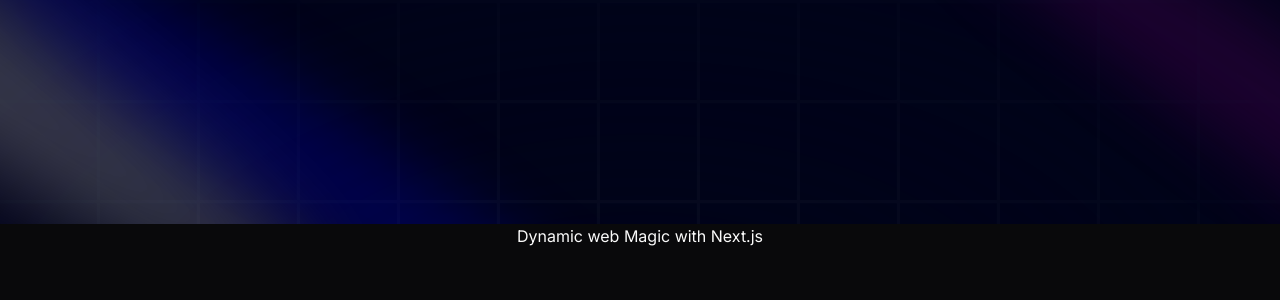
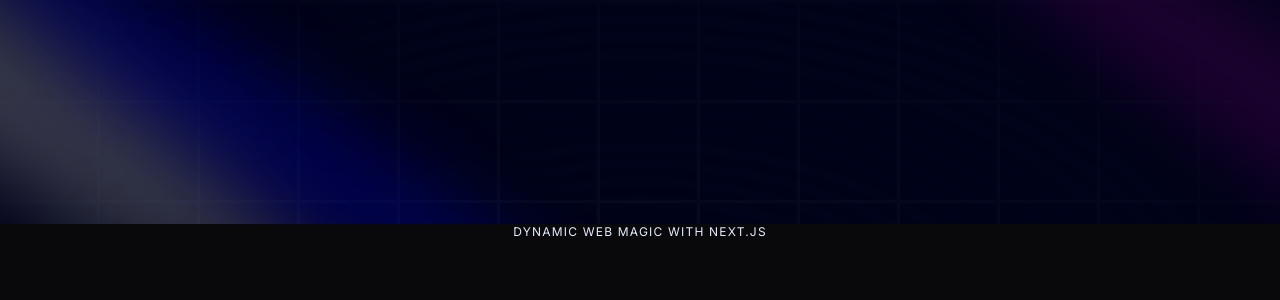
Before and after one commit to Akwei001/naa-portfolio, a Next.js app: page / in a window 1280 px wide. Shown: the top 300 px of the page. Built offline with nearby package versions, Linux system fonts and the light colour scheme.

Commit message:
css text change

```diff
--- a/app/layout.tsx
+++ b/app/layout.tsx
@@ -35,7 +35,7 @@
       <div className="flex justify-center">
         <div className="max-w-[89vw]">
 
-          <h2> Dynamic web Magic with Next.js</h2>
+          <h2 className="uppercase tracking-widest text-xs text-center text-blue-100"> Dynamic web Magic with Next.js</h2>
         </div>
       </div>
     </html>
```
